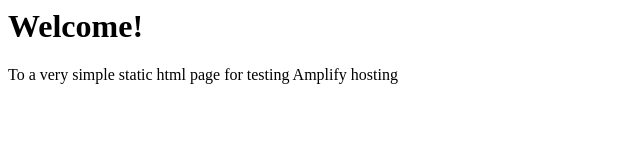
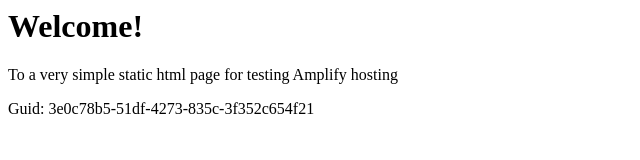
Before and after one commit to aws-aemilia-sfo/Github-PR-Commit-Integration-Test-DoNotTouch-Gith-P5X5MO5I-v1-preprod-us-west-1, a website: page src/index.html in a window 1280 px wide. Shown: the whole page, without its empty margins (0-640 px from the left). Drawn offline with Linux system fonts and the light colour scheme.

Commit message:
commit from integ tests

```diff
--- a/src/index.html
+++ b/src/index.html
@@ -1,3 +1,5 @@
+
+
 <html lang="en">
 
 <head>
@@ -10,6 +12,6 @@
 <body>
     <h1>Welcome!</h1>
     <p>To a very simple static html page for testing Amplify hosting</p>
-</body>
+    <p>Guid: 3e0c78b5-51df-4273-835c-3f352c654f21</p></body>
 
 </html>
```
